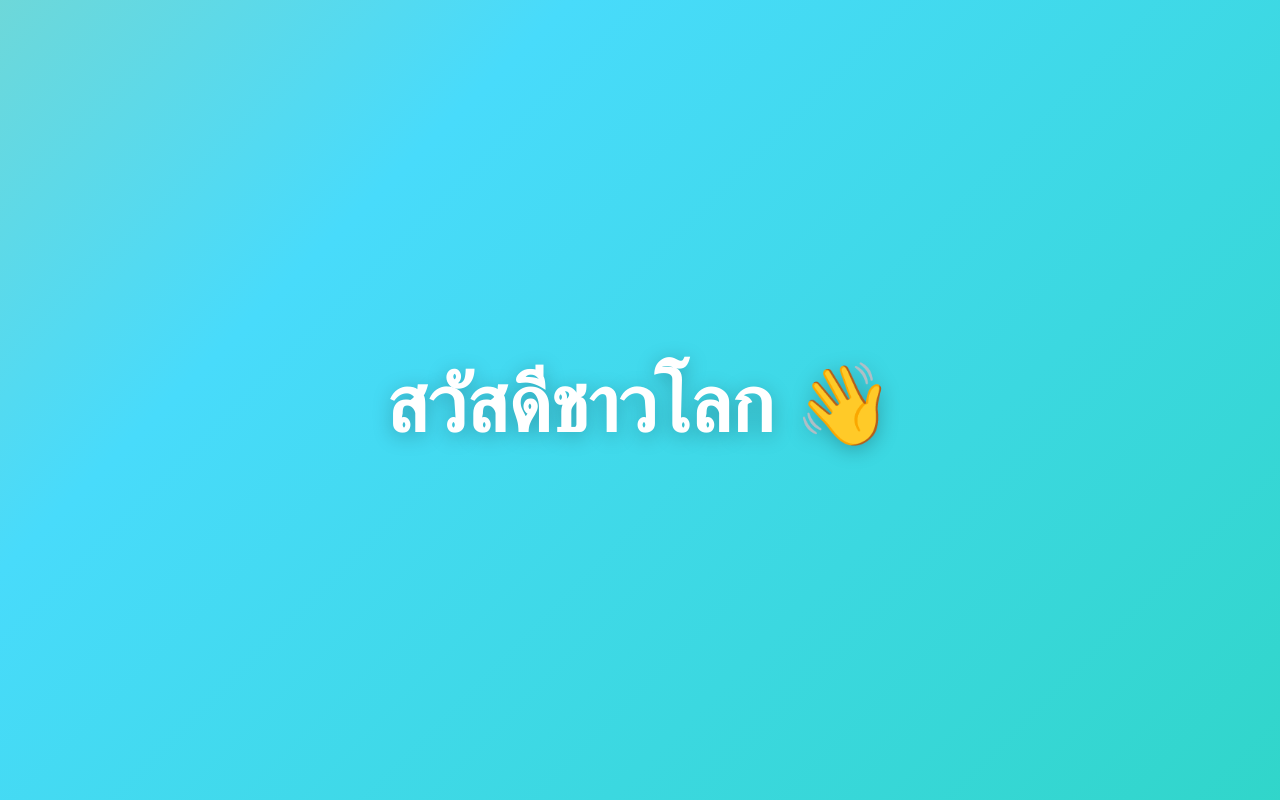
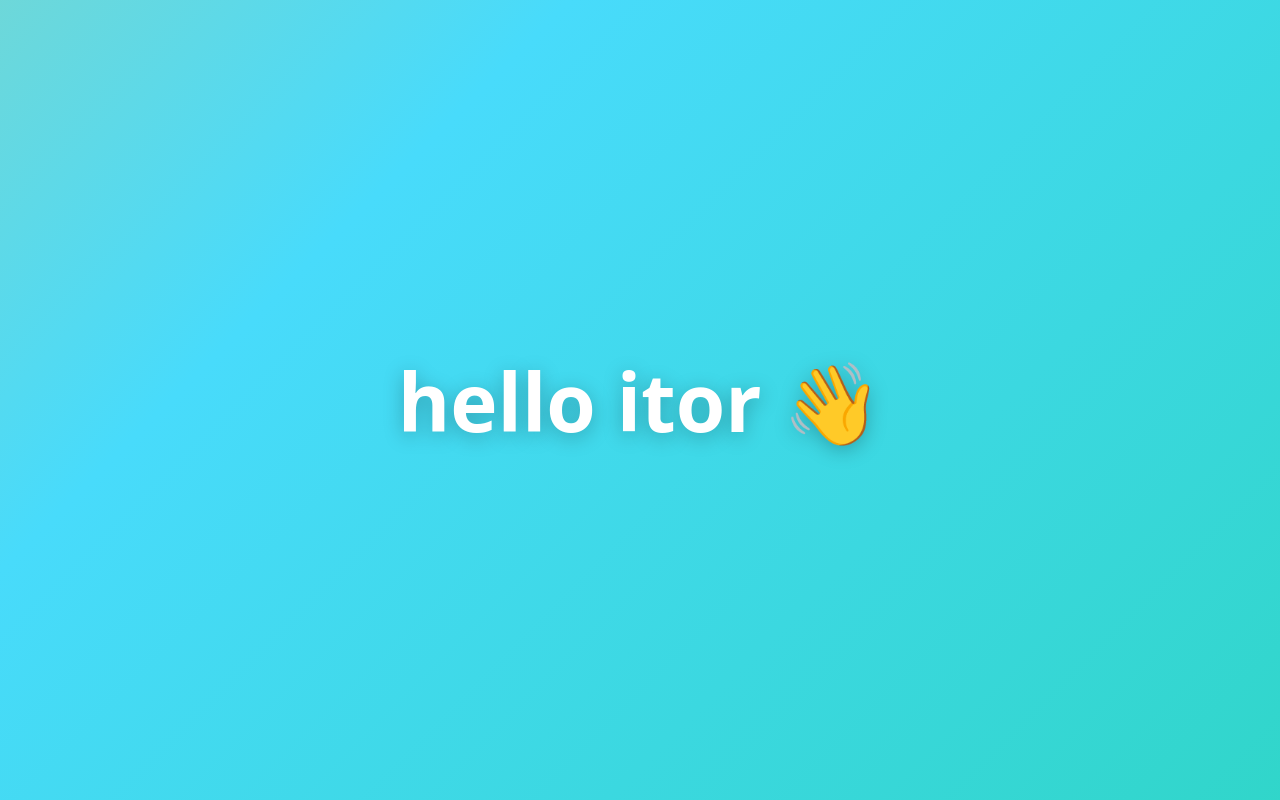
Before and after one commit to lambogreny/hello-world-tt, a plain HTML site: page index.html in a window 1280 px wide. Drawn offline with Linux system fonts and the light colour scheme.

Commit message:
Change greeting to hello itor
Co-Authored-By: Claude Opus 4.7 (1M context) <noreply@anthropic.com>

```diff
--- a/index.html
+++ b/index.html
@@ -2,7 +2,7 @@
 <html lang="en">
 <head>
 <meta charset="UTF-8">
-<title>สวัสดีชาวโลก</title>
+<title>hello itor</title>
 <style>
   body {
     font-family: system-ui, sans-serif;
@@ -27,6 +27,6 @@
 </style>
 </head>
 <body>
-<h1>สวัสดีชาวโลก 👋</h1>
+<h1>hello itor 👋</h1>
 </body>
 </html>
```
